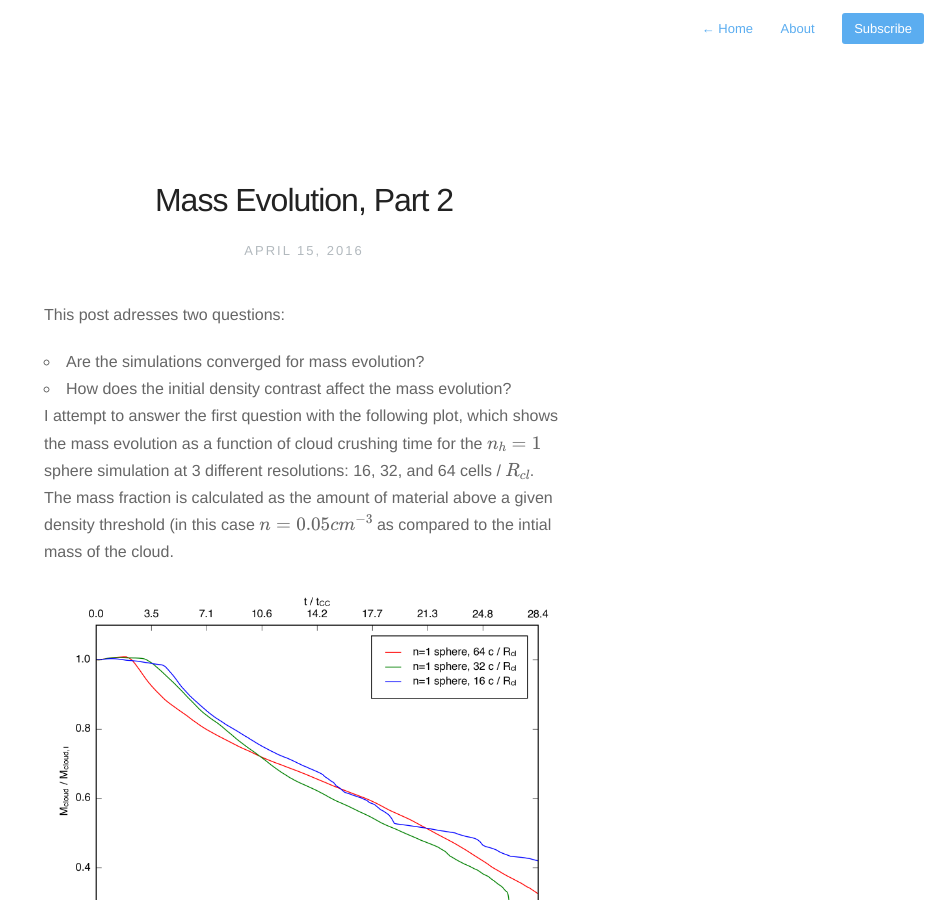
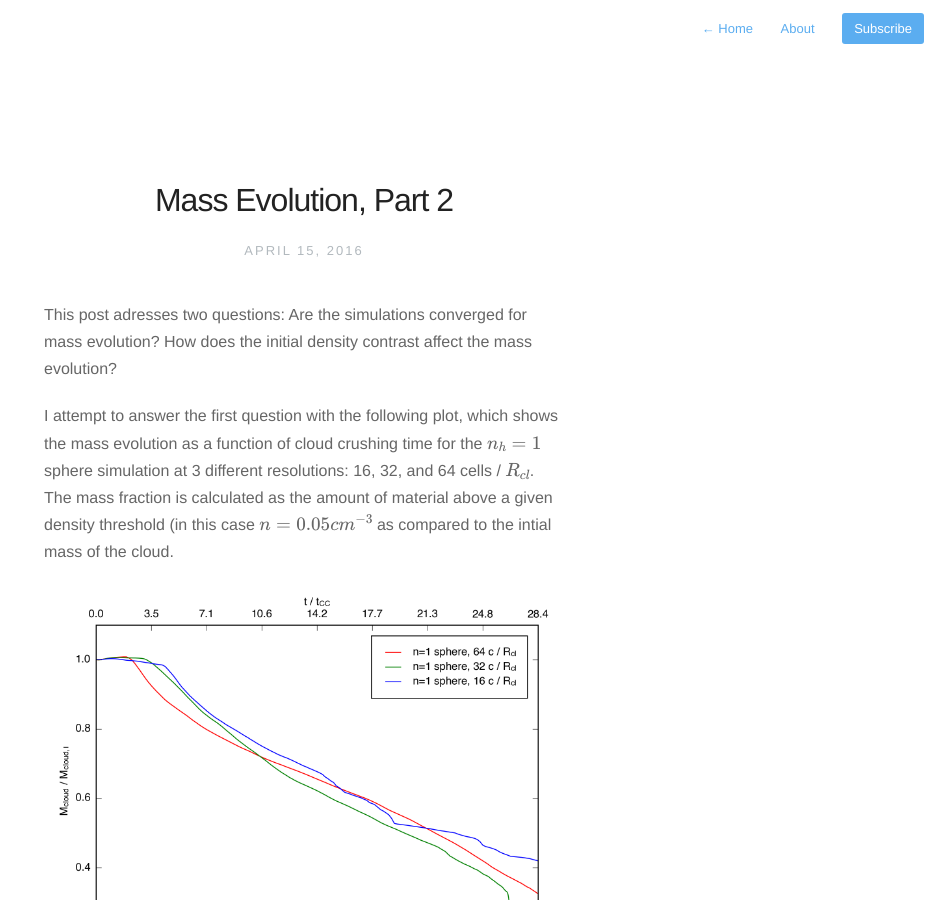
Before and after one commit to evaneschneider/site, a Jekyll site: the page built from _posts/2016-4-15-Mass_Evolution_2.markdown, in a window 1280 px wide and 900 px high. Shown: the whole window, without its empty margins (336-1280 px from the left). Built offline with Jekyll 4.4.1, drawn with Linux system fonts in a browser that asks for light colours; nearby versions of some CDN libraries; formulas are drawn with MathJax 3.

Commit message:
fixed list

```diff
--- a/_posts/2016-4-15-Mass_Evolution_2.markdown
+++ b/_posts/2016-4-15-Mass_Evolution_2.markdown
@@ -5,9 +5,8 @@ description: Further exploration of mass evolution
 ---
 
 This post adresses two questions:
-* Are the simulations converged for mass evolution?
-* How does the initial density contrast affect the mass evolution?
-
+Are the simulations converged for mass evolution?
+How does the initial density contrast affect the mass evolution?
 
 I attempt to answer the first question with the following plot, which shows the mass
 evolution as a function of cloud crushing time for the $$n_h = 1$$ sphere simulation
```
